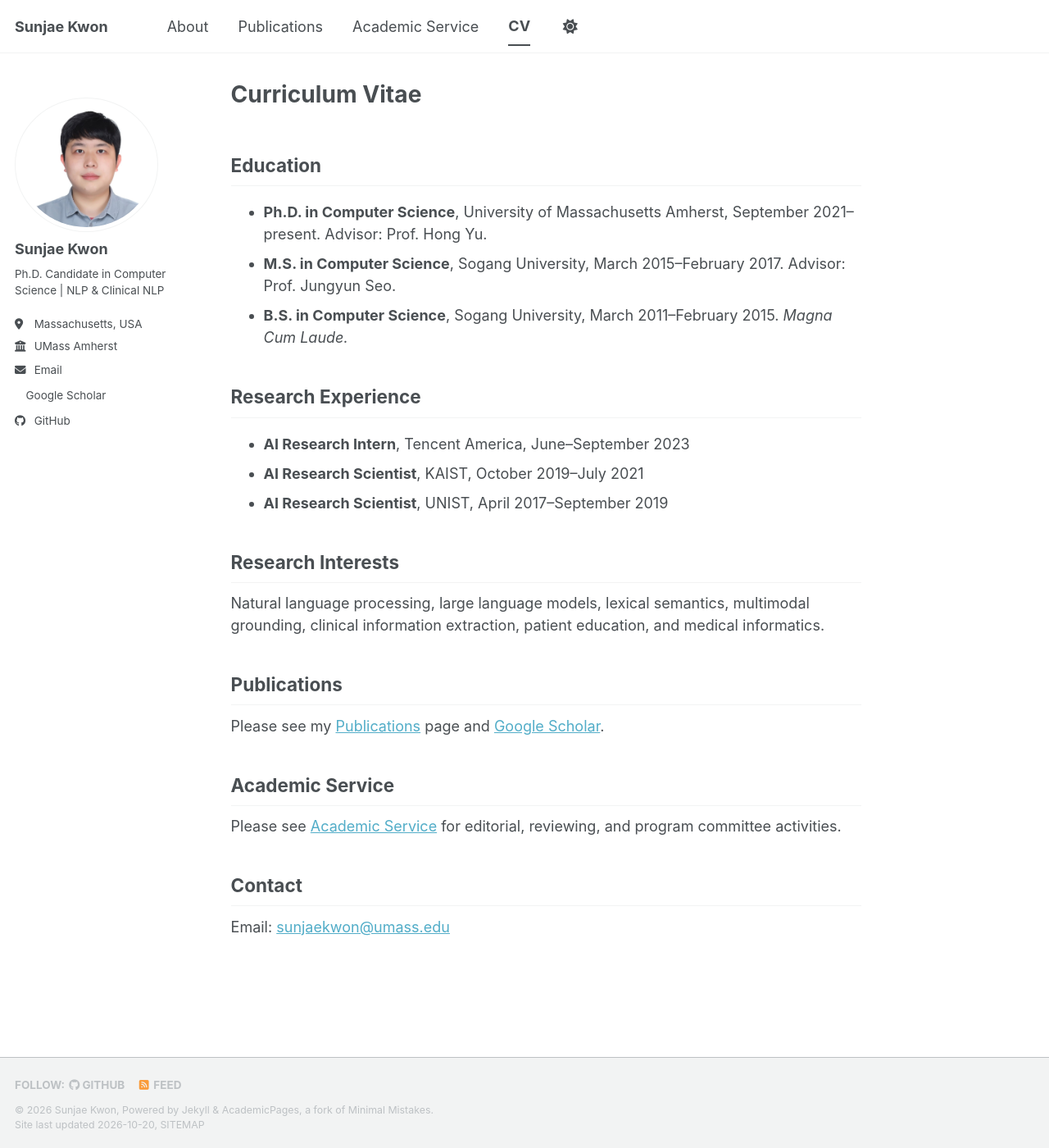
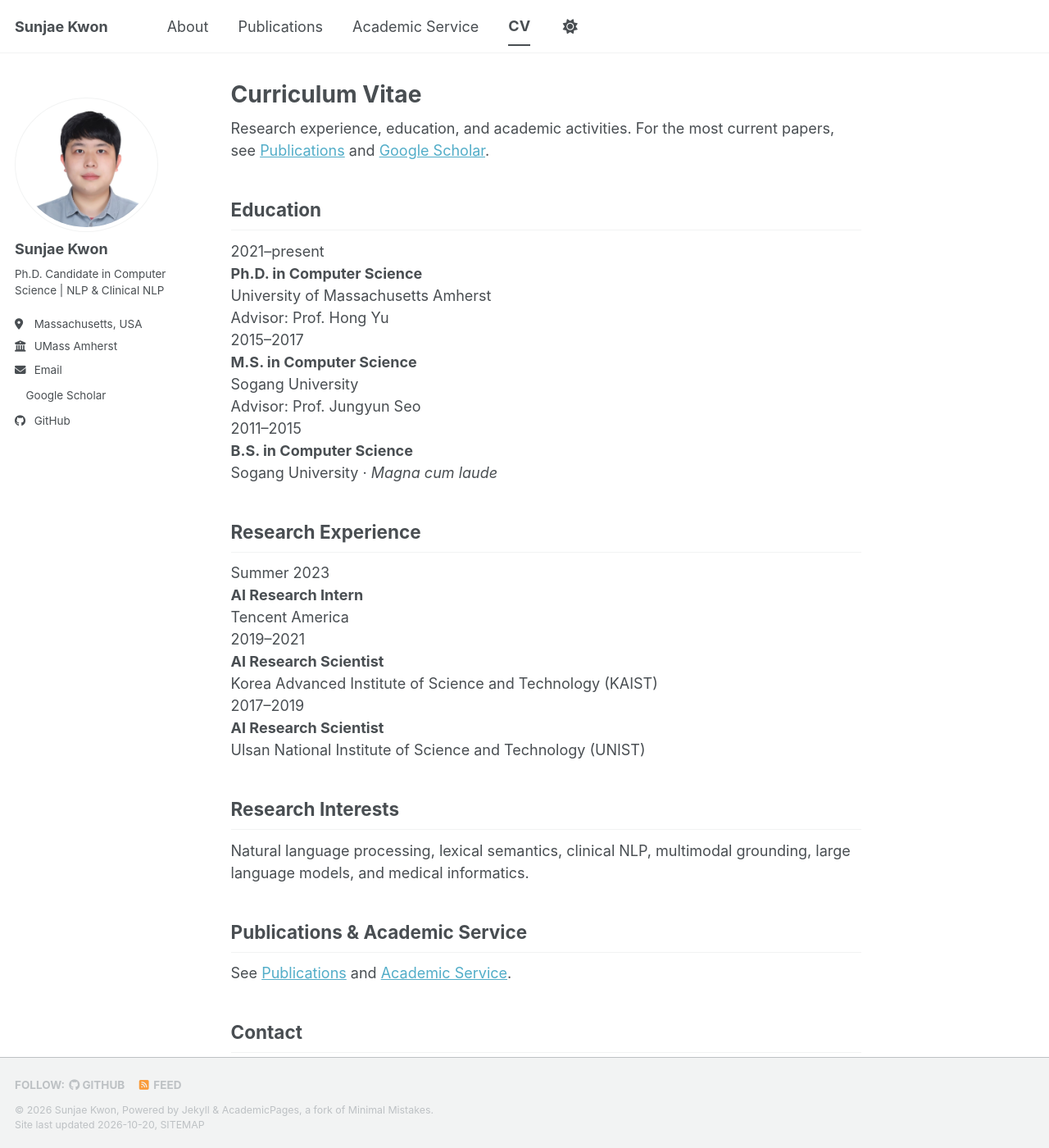
Before and after one commit to soon91jae/soon91jae.github.io, a Jekyll site: the page built from _pages/cv.md, in a window 1280 px wide and 1400 px high. Shown: the whole window at 82% size. Built offline with Jekyll 4.4.1, drawn with Linux system fonts in a browser that asks for light colours; a style sheet for code colours, icons or effects is not loaded.

Commit message:
Redesign academic portfolio: _pages/cv.md

```diff
--- a/_pages/cv.md
+++ b/_pages/cv.md
@@ -7,30 +7,28 @@ redirect_from:
   - /resume/
 ---
 
+<p class="page-lead">Research experience, education, and academic activities. For the most current papers, see <a href="/publications/">Publications</a> and <a href="https://scholar.google.com/citations?user=N9ZM-CIAAAAJ&amp;hl=en">Google Scholar</a>.</p>
+
 ## Education
 
-- **Ph.D. in Computer Science**, University of Massachusetts Amherst, September 2021–present. Advisor: Prof. Hong Yu.
-- **M.S. in Computer Science**, Sogang University, March 2015–February 2017. Advisor: Prof. Jungyun Seo.
-- **B.S. in Computer Science**, Sogang University, March 2011–February 2015. *Magna Cum Laude.*
+<div class="cv-item"><div class="cv-date">2021–present</div><div><strong>Ph.D. in Computer Science</strong><br>University of Massachusetts Amherst<br><span class="cv-detail">Advisor: Prof. Hong Yu</span></div></div>
+<div class="cv-item"><div class="cv-date">2015–2017</div><div><strong>M.S. in Computer Science</strong><br>Sogang University<br><span class="cv-detail">Advisor: Prof. Jungyun Seo</span></div></div>
+<div class="cv-item"><div class="cv-date">2011–2015</div><div><strong>B.S. in Computer Science</strong><br>Sogang University · <em>Magna cum laude</em></div></div>
 
 ## Research Experience
 
-- **AI Research Intern**, Tencent America, June–September 2023
-- **AI Research Scientist**, KAIST, October 2019–July 2021
-- **AI Research Scientist**, UNIST, April 2017–September 2019
+<div class="cv-item"><div class="cv-date">Summer 2023</div><div><strong>AI Research Intern</strong><br>Tencent America</div></div>
+<div class="cv-item"><div class="cv-date">2019–2021</div><div><strong>AI Research Scientist</strong><br>Korea Advanced Institute of Science and Technology (KAIST)</div></div>
+<div class="cv-item"><div class="cv-date">2017–2019</div><div><strong>AI Research Scientist</strong><br>Ulsan National Institute of Science and Technology (UNIST)</div></div>
 
 ## Research Interests
 
-Natural language processing, large language models, lexical semantics, multimodal grounding, clinical information extraction, patient education, and medical informatics.
+Natural language processing, lexical semantics, clinical NLP, multimodal grounding, large language models, and medical informatics.
 
-## Publications
+## Publications & Academic Service
 
-Please see my [Publications](/publications/) page and [Google Scholar](https://scholar.google.com/citations?user=N9ZM-CIAAAAJ&hl=en).
-
-## Academic Service
-
-Please see [Academic Service](/service/) for editorial, reviewing, and program committee activities.
+See [Publications](/publications/) and [Academic Service](/service/).
 
 ## Contact
 
-Email: [sunjaekwon@umass.edu](mailto:sunjaekwon@umass.edu)
+[Email](mailto:sunjaekwon@umass.edu) · [Google Scholar](https://scholar.google.com/citations?user=N9ZM-CIAAAAJ&hl=en) · [GitHub](https://github.com/soon91jae)
```
